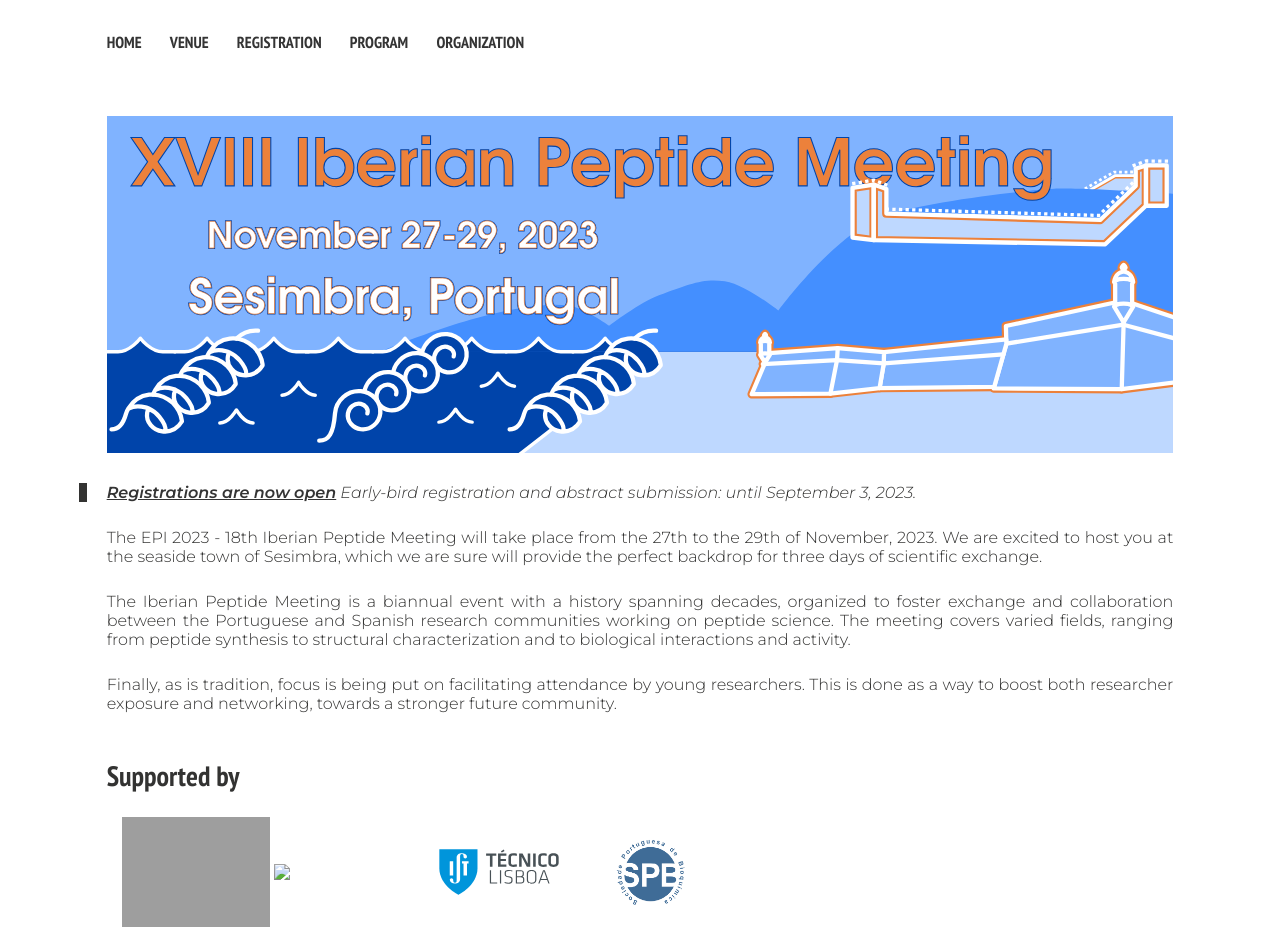
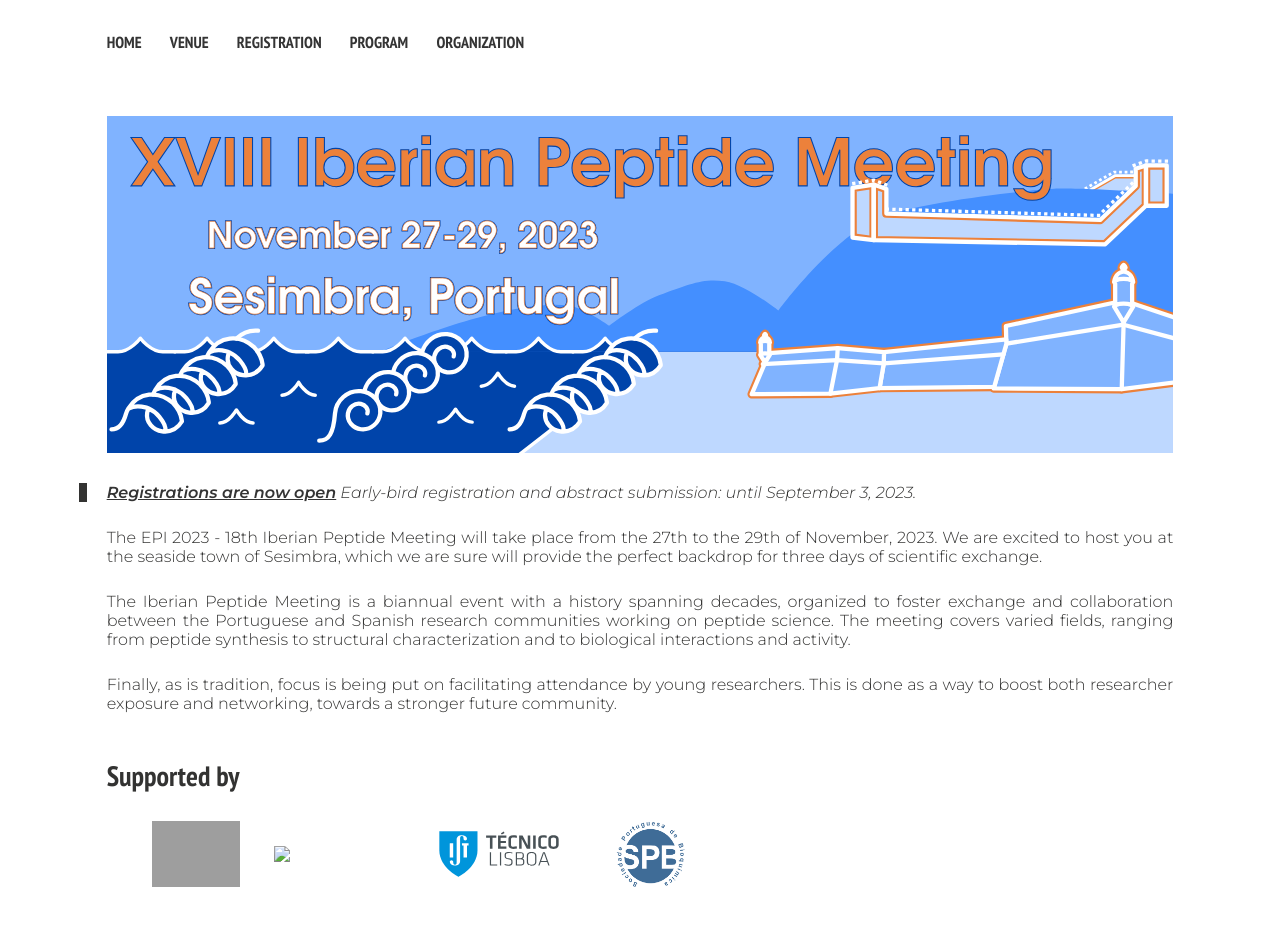
Before and after one commit to Iberian-Peptide-Meeting/XVIII, a Jekyll site: the page built from index.md, in a window 1280 px wide. Built offline with Jekyll 4.4.1, drawn with Linux system fonts in a browser that asks for light colours; nearby versions of some CDN libraries; after the commit the page ends 900 px from its top, so only the background shows below that.

```diff
--- a/_data/sponsors.yml
+++ b/_data/sponsors.yml
@@ -3,7 +3,7 @@
 -   name: EPS
     url: https://www.eurpepsoc.com/
     avatar: /images/eps.svg
-    width: 100
+    width: 60
 
 -   name: Sociedade Portuguesa de Bioquímica
 -   name: IST
```
